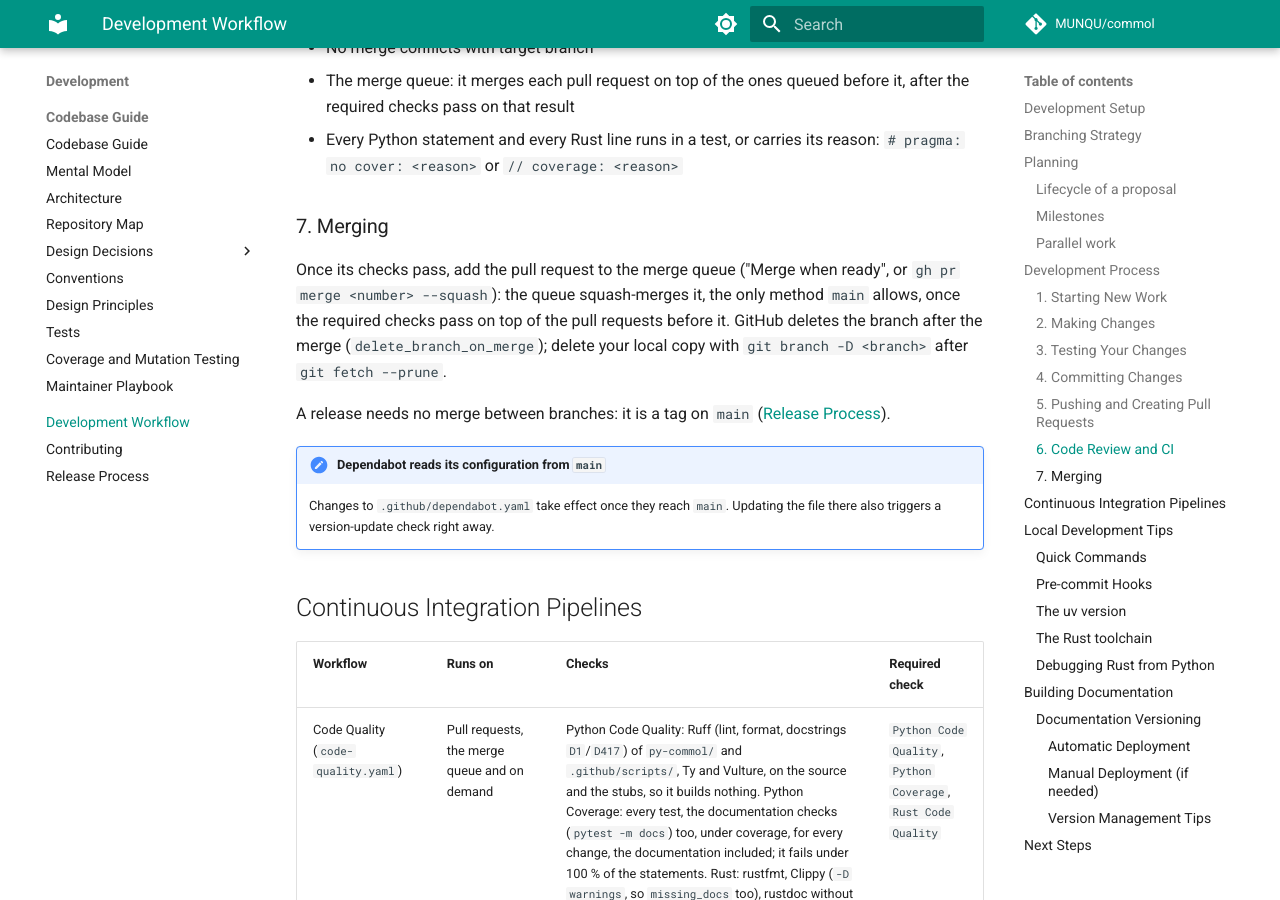
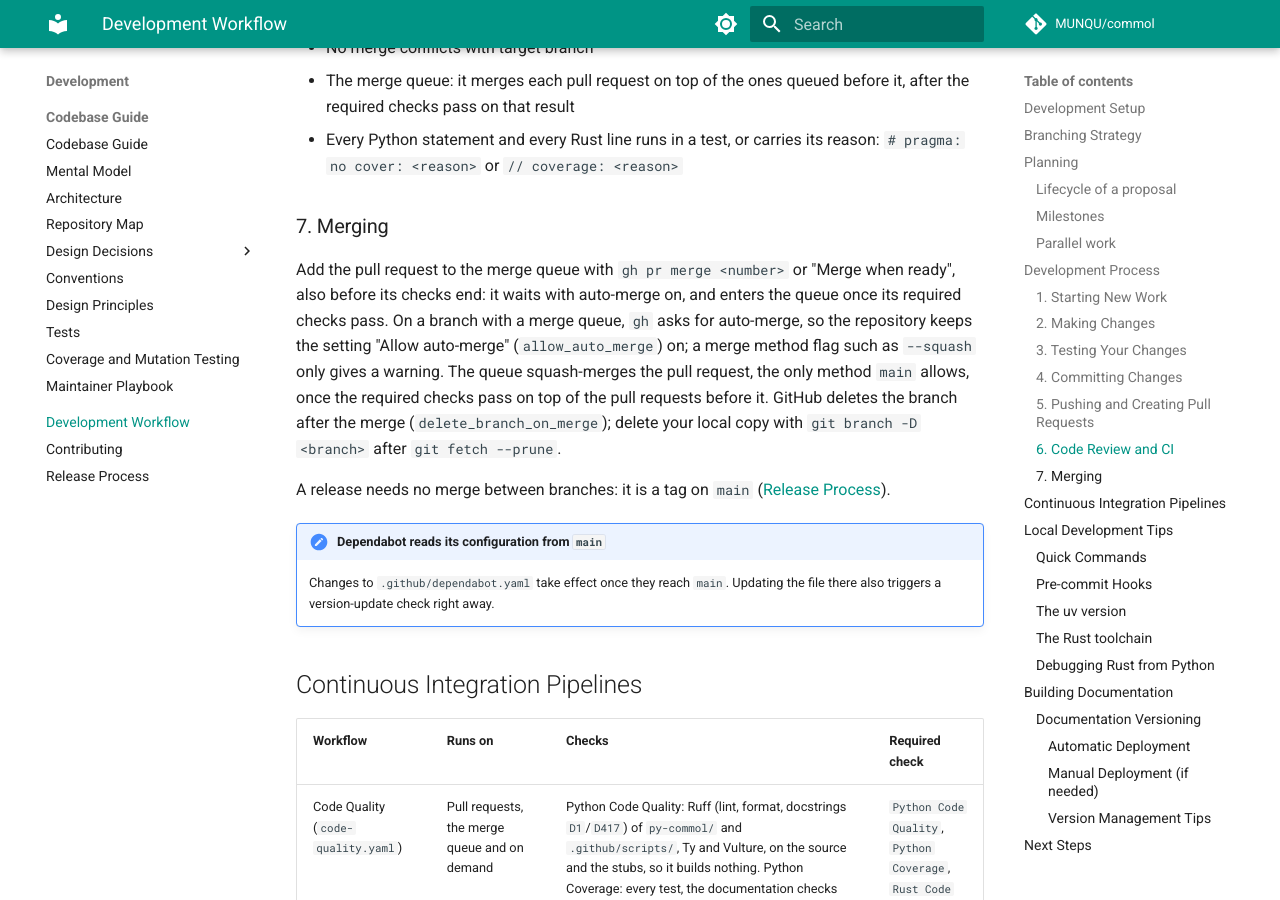
Before and after one commit to MUNQU/commol, an MkDocs documentation site: the page built from docs/development/workflow.md, in a window 1280 px wide and 900 px high, scrolled down 8390 px. Built offline with MkDocs 1.6.1 and Material for MkDocs 9.7.7, drawn with Linux system fonts in a browser that asks for light colours; comment, search, counter and statistics services are not loaded; the version menu is left out.

Commit message:
docs(workflow): the merge step gives a command that adds a pull request to the queue

```diff
--- a/docs/development/workflow.md
+++ b/docs/development/workflow.md
@@ -369,10 +369,13 @@ When you create a PR, automated checks run:
 
 ### 7. Merging
 
-Once its checks pass, add the pull request to the merge queue ("Merge when ready", or
-`gh pr merge <number> --squash`): the queue squash-merges it, the only method
-`main` allows, once the required checks pass on top of the pull requests before
-it. GitHub deletes the branch after the merge (`delete_branch_on_merge`);
+Add the pull request to the merge queue with `gh pr merge <number>` or "Merge
+when ready", also before its checks end: it waits with auto-merge on, and enters
+the queue once its required checks pass. On a branch with a merge queue, `gh`
+asks for auto-merge, so the repository keeps the setting "Allow auto-merge"
+(`allow_auto_merge`) on; a merge method flag such as `--squash` only gives a
+warning. The queue squash-merges the pull request, the only method `main`
+allows, once the required checks pass on top of the pull requests before it. GitHub deletes the branch after the merge (`delete_branch_on_merge`);
 delete your local copy with `git branch -D <branch>` after `git fetch --prune`.
 
 A release needs no merge between branches: it is a tag on `main` ([Release
```
Also changed, not shown: docs/about/changelog.md (+4 -0 lines).
